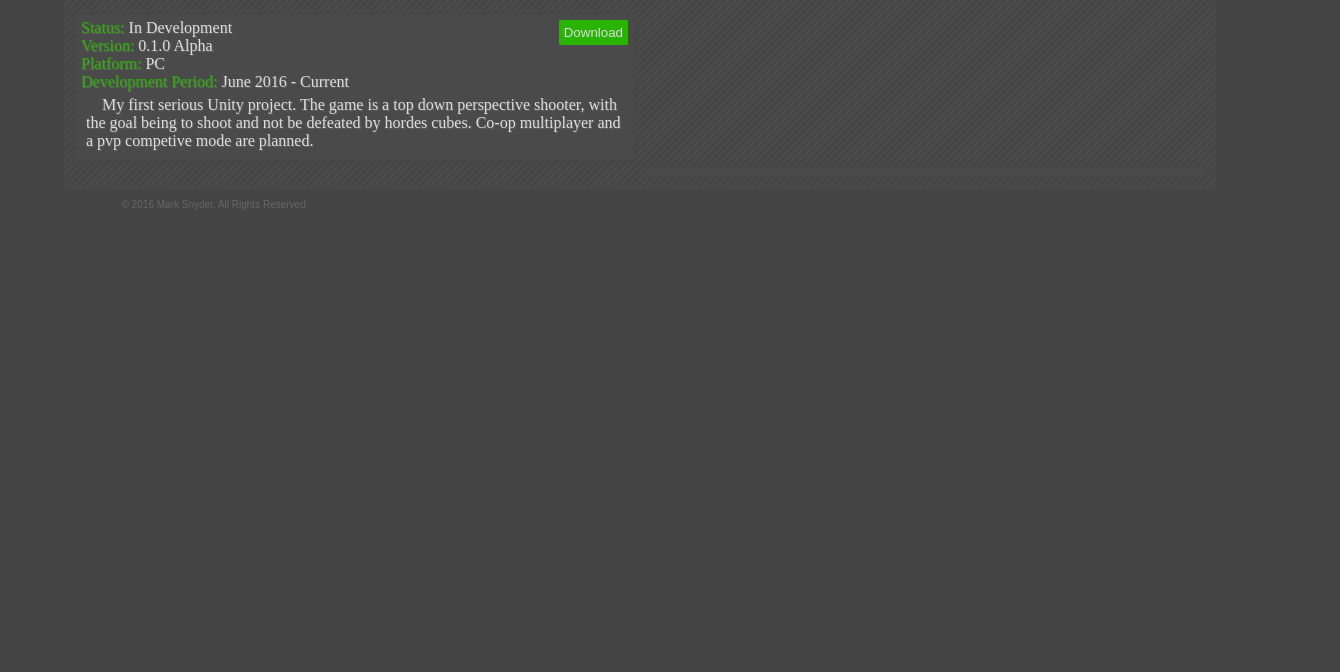
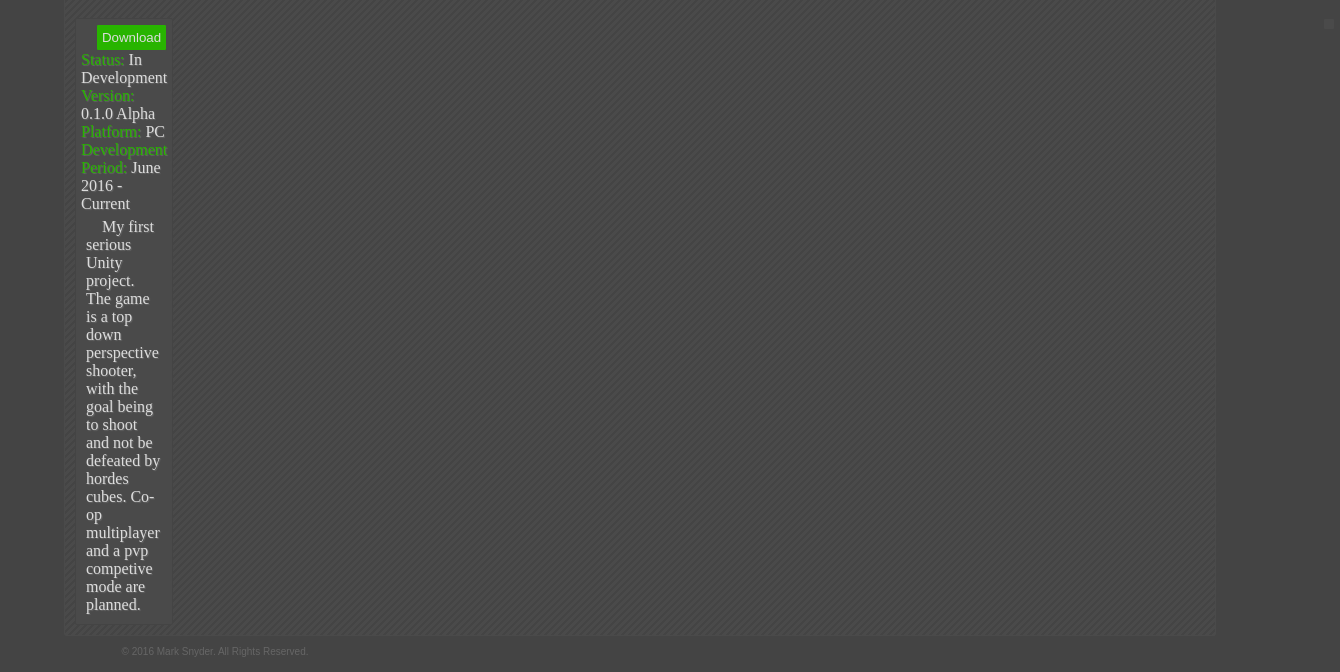
Before and after one commit to markwsnyder/markwsnyder.github.io, a plain HTML site: page games/top-down-shooter/top-down-shooter.html in a window 1280 px wide. Shown: the part 128-800 px from the top of the page, 1340 px wide, since content can reach past the window. Drawn offline with nearby package versions, Linux system fonts and the light colour scheme.

Commit message:
more split test

```diff
--- a/css/style.css
+++ b/css/style.css
@@ -149,6 +149,9 @@ button:hover {
 .icon:hover {
     box-shadow: 0px 0px 5px rgba(40,180,0,1);
 }
+.splitContainer {
+    display: flex;
+}
 .splitLeft {
     margin-right: 50%;
     position: inline;
--- a/games/top-down-shooter/top-down-shooter.html
+++ b/games/top-down-shooter/top-down-shooter.html
@@ -12,6 +12,9 @@
         <header><h1><a href="/index.html">markwsnyder</a></h1></header>
             <form>
                     <div class="header"><h2>Top Down Shooter</h2></div>
+
+                    <div class="splitContainer">
+
                         <div class="splitLeft">
                             <div class="content">
                                 <button type="button" onclick="downloadFile()" style="display: inline-block; float: right;">Download</button>
@@ -29,6 +32,8 @@
 
                         </div>
 
+                    </div>
+
             </form>
         <footer>© 2016 Mark Snyder. All Rights Reserved.</footer>
     </body>
```
Lines whose indentation alone changed are shown as unchanged.
